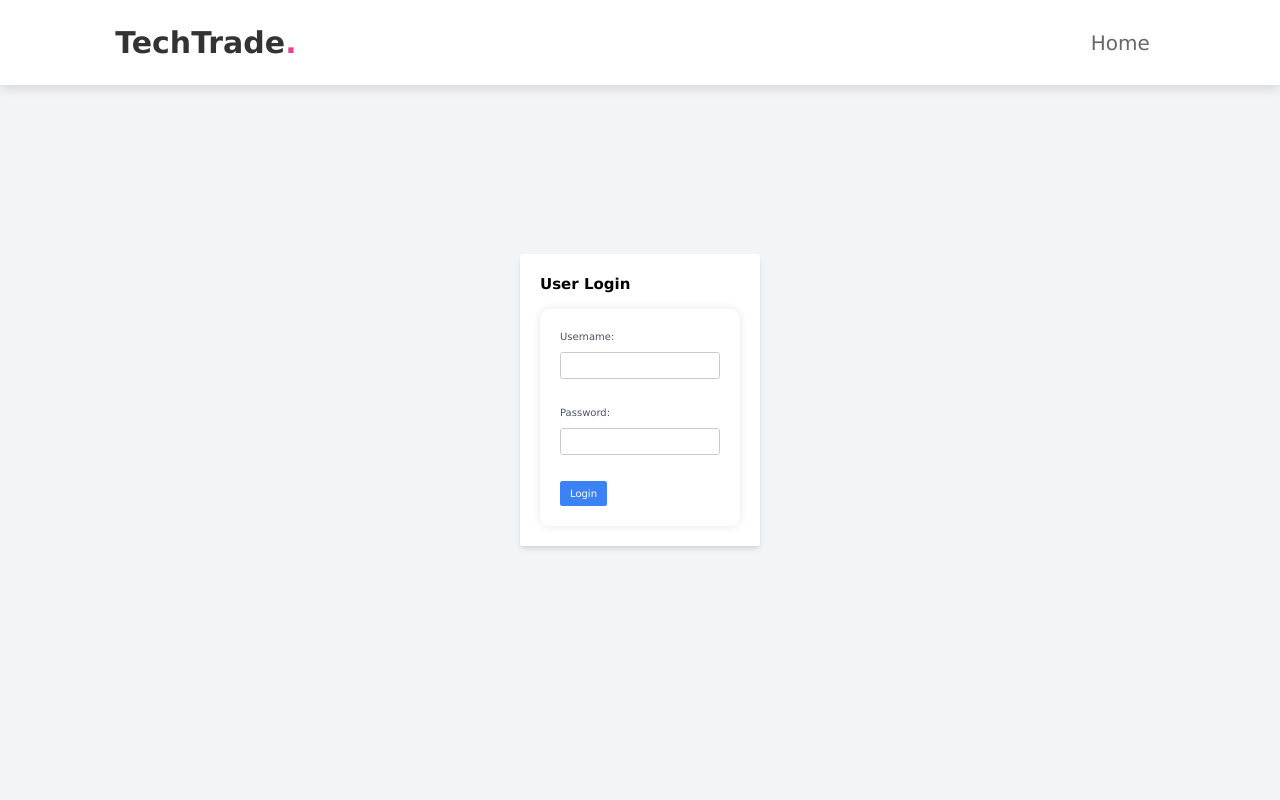
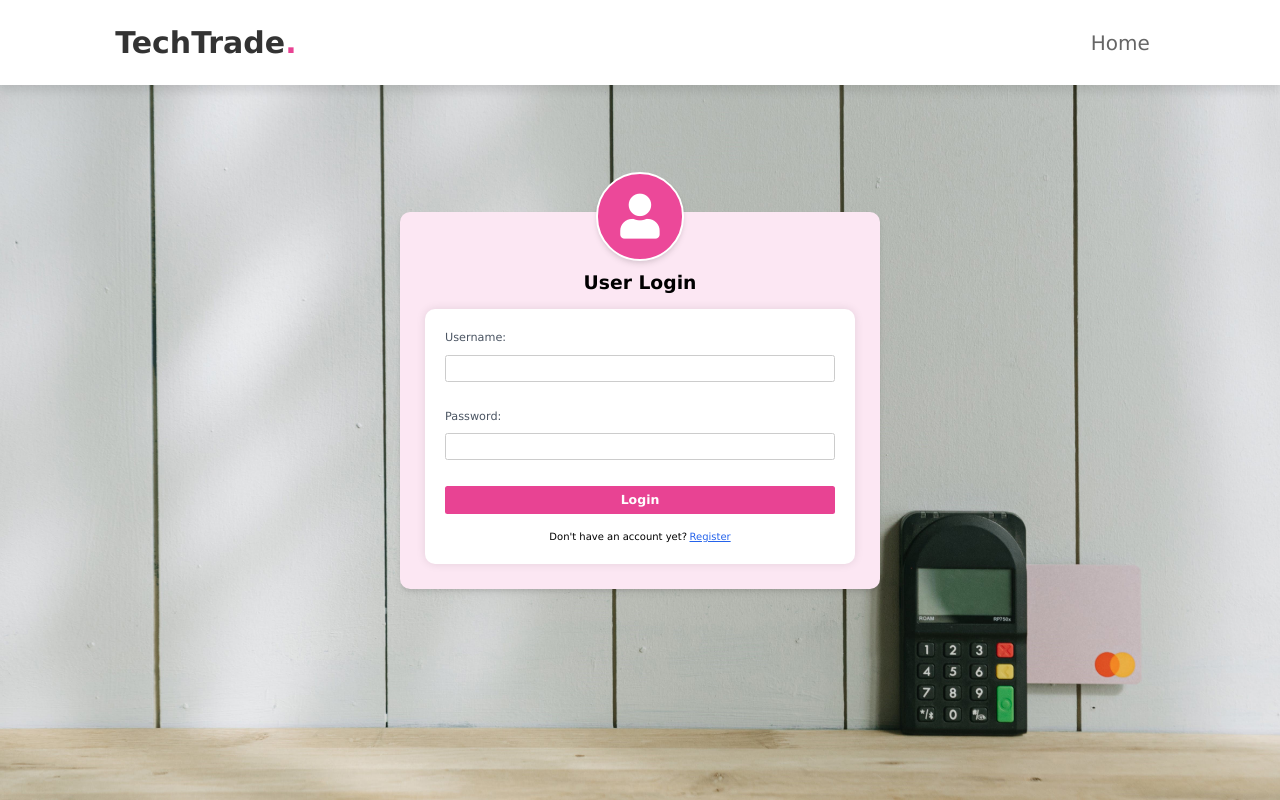
Before and after one commit to rennaaprilia/TechTrade-Mobile, a Flask app: page /login in a window 1280 px wide. Run offline with Flask 3, Linux system fonts and the light colour scheme; some libraries are stand-ins or nearby versions.

Commit message:
Melengkapi tampilan frontend untuk login dan register

```diff
--- a/templates/index.html
+++ b/templates/index.html
@@ -11,6 +11,10 @@
 
   <!-- custom css file link -->
   <link rel="stylesheet" href="{{ url_for('static', filename='css/style.css') }}" />
+
+  <!-- Logo Title -->
+  <link rel="icon" href="static/images/logo.png" type="png">
+
 </head>
 
 <body>
@@ -31,7 +35,7 @@
 
     <div class="icons">
       <a href="{{ url_for('favorites') }}" class="fas fa-heart"></a>
-      <a href="{{ url_for('cart') }}" class="fas fa-shopping-cart"></a>
+      <a href="{{ url_for('login') }}" class="fas fa-shopping-cart"></a>
       <a href="{{ url_for('login') }}" class="fas fa-user"></a>
     </div>
   </header>
--- a/templates/login.html
+++ b/templates/login.html
@@ -9,6 +9,12 @@
     <link rel="stylesheet" href="https://cdn.jsdelivr.net/npm/tailwindcss@2.2.19/dist/tailwind.min.css">
     <!-- custom css file link -->
     <link rel="stylesheet" href="{{ url_for('static', filename='css/style.css') }}" />
+    <!-- font awesome cdn link -->
+    <link rel="stylesheet" href="https://cdnjs.cloudflare.com/ajax/libs/font-awesome/5.15.3/css/all.min.css" />
+
+    <!-- Logo Title -->
+    <link rel="icon" href="static/images/logo.png" type="png">
+
 </head>
 
 <header>
@@ -22,23 +28,29 @@
     </nav>
 </header>
 
-<body class="bg-gray-100 h-screen flex justify-center items-center">
-
-    <div class="bg-white p-8 rounded shadow-md w-96">
-        <h1 class="text-2xl font-bold mb-6">User Login</h1>
-        <form method="post" action="{{ url_for('login') }}">
+<body class="bg-gray-100 h-screen flex justify-center items-center home">
+    <div class="bg-pink-100 p-10 rounded-2xl shadow-md max-w-3xl w-full mx-8 relative">
+        <div class="absolute rounded-full left-1/2 -top-16">
+            <i class="fas fa-user text-7xl rounded-full py-8 px-9 -left-1/2 relative bg-pink-500 shadow-md text-white"
+                style="border: 2px solid white;"></i>
+        </div>
+        <h1 class="text-center text-3xl font-bold mt-14 mb-6">User Login</h1>
+        <form method="post" action="{{ url_for('login') }}" class="bg-white">
             <div class="mb-4">
-                <label for="username" class="block text-gray-600">Username:</label>
+                <label for="username" class="block text-lg text-gray-600">Username:</label>
                 <input type="text" name="username" class="w-full border rounded px-3 py-2" required>
             </div>
             <div class="mb-4">
-                <label for="password" class="block text-gray-600">Password:</label>
+                <label for="password" class="block text-lg text-gray-600">Password:</label>
                 <input type="password" name="password" class="w-full border rounded px-3 py-2" required>
             </div>
-            <button type="submit" class="bg-blue-500 text-white px-4 py-2 rounded hover:bg-blue-700">Login</button>
+            <button type="submit"
+                class="bg-[#e84393] w-full text-xl font-bold text-white px-4 py-2 rounded hover:bg-pink-700">Login</button>
+            <small class="flex gap-1 justify-center pt-6 text-base">Don't have an account yet? <a
+                    href="{{ url_for('register') }}"
+                    class="text-blue-600 hover:text-blue-900 underline">Register</a></small>
         </form>
     </div>
-
 </body>
 
 </html>
```
Also changed, not shown: templates/register.html (+20 -9 lines).
